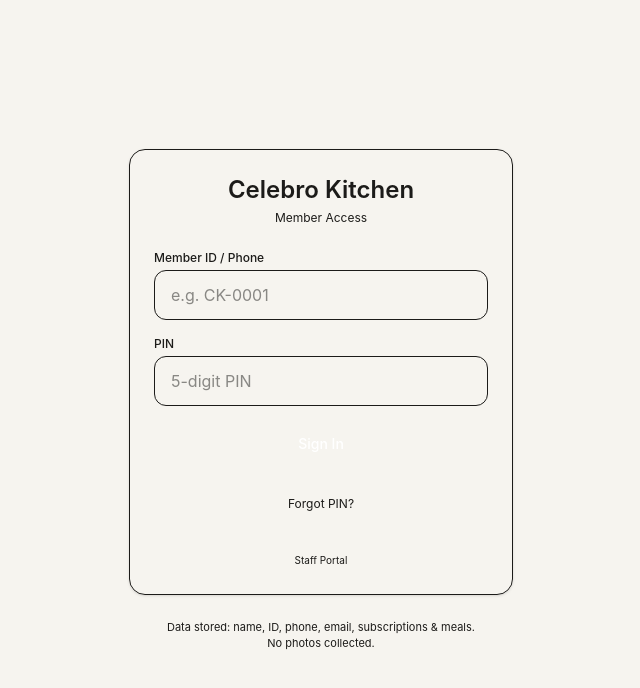
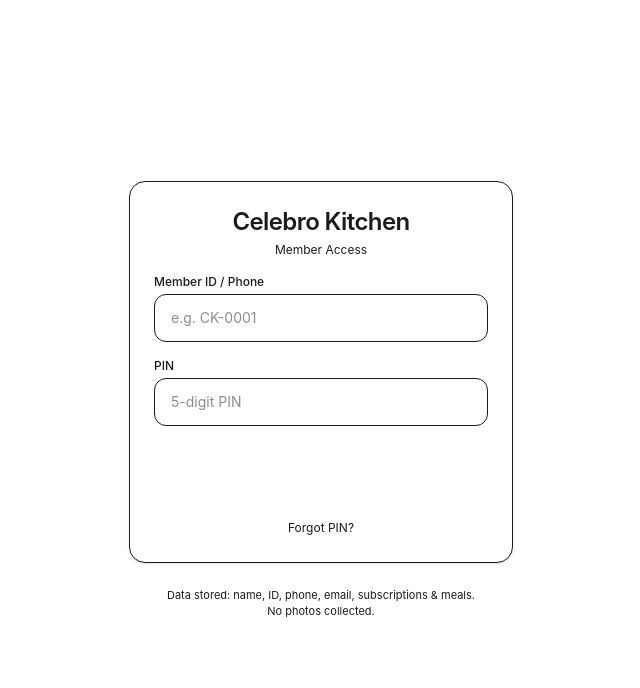
Before and after one commit to navinchaudharyshamli-arch/CelebroKitchen, a Next.js app: page /login in a window 1280 px wide. Shown: the top 688 px of the page, without its empty margins (319-959 px from the left). Built offline with nearby package versions, Linux system fonts and the light colour scheme.

Commit message:
Implement 4 fixes: skip logic end-to-end, clean white theme design tokens, 44-day range, hidden admin sign-in URL

```diff
--- /dev/null
+++ b/src/app/(admin)/admin/login/page.tsx
@@ -0,0 +1,81 @@
+'use client';
+
+import { useState } from 'react';
+
+export default function AdminPortalPage() {
+  const [email, setEmail] = useState('');
+  const [password, setPassword] = useState('');
+  const [error, setError] = useState('');
+  const [loading, setLoading] = useState(false);
+
+  const handleAdminLogin = async (e: React.FormEvent) => {
+    e.preventDefault();
+    setError('');
+    setLoading(true);
+
+    try {
+      const res = await fetch('/api/auth/admin-login', {
+        method: 'POST',
+        headers: { 'Content-Type': 'application/json' },
+        body: JSON.stringify({ email, password }),
+      });
+      const data = await res.json();
+      if (!res.ok || !data.success) {
+        setError(data.error || 'Invalid admin credentials');
+      } else {
+        window.location.href = '/admin';
+      }
+    } catch {
+      setError('An error occurred during sign in.');
+    } finally {
+      setLoading(false);
+    }
+  };
+
+  return (
+    <main className="min-h-screen flex flex-col justify-center items-center p-4 bg-bg text-ink">
+      <div className="w-full max-w-sm bg-surface p-6 rounded-2xl border border-line shadow-sm space-y-4">
+        <h1 className="text-2xl font-semibold text-center mb-1 tracking-tight">Celebro Kitchen</h1>
+        <p className="text-xs text-ink-2 text-center mb-4">Staff & Admin Management Portal</p>
+
+        {error && (
+          <div className="p-3 bg-danger/10 border border-danger/20 text-danger text-xs rounded-xl text-center">
+            {error}
+          </div>
+        )}
+
+        <form onSubmit={handleAdminLogin} className="space-y-4">
+          <div>
+            <label className="block text-xs font-medium text-ink-2 mb-1">Staff Email</label>
+            <input
+              type="email"
+              required
+              value={email}
+              onChange={(e) => setEmail(e.target.value)}
+              className="w-full h-12 px-4 bg-surface-2 border border-line rounded-xl text-ink focus:outline-none focus:ring-2 focus:ring-accent text-sm"
+              placeholder="admin@celebrokitchen.com"
+            />
+          </div>
+          <div>
+            <label className="block text-xs font-medium text-ink-2 mb-1">Password</label>
+            <input
+              type="password"
+              required
+              value={password}
+              onChange={(e) => setPassword(e.target.value)}
+              className="w-full h-12 px-4 bg-surface-2 border border-line rounded-xl text-ink focus:outline-none focus:ring-2 focus:ring-accent text-sm"
+              placeholder="Enter password"
+            />
+          </div>
+          <button
+            type="submit"
+            disabled={loading}
+            className="w-full h-12 bg-accent text-white font-medium text-sm rounded-xl hover:opacity-90 transition-opacity disabled:opacity-50"
+          >
+            {loading ? 'Signing in...' : 'Sign In as Admin'}
+          </button>
+        </form>
+      </div>
+    </main>
+  );
+}
--- a/src/app/(auth)/login/page.tsx
+++ b/src/app/(auth)/login/page.tsx
@@ -2,12 +2,10 @@
 
 import { useState } from 'react';
 
-export default function UnifiedLoginPage() {
-  const [mode, setMode] = useState<'member' | 'forgot' | 'admin'>('member');
+export default function MemberLoginPage() {
+  const [mode, setMode] = useState<'member' | 'forgot'>('member');
   const [memberCode, setMemberCode] = useState('');
   const [pin, setPin] = useState('');
-  const [email, setEmail] = useState('');
-  const [password, setPassword] = useState('');
   const [resetCode, setResetCode] = useState('');
   const [newPin, setNewPin] = useState('');
   const [step, setStep] = useState<'request' | 'verify'>('request');
@@ -28,36 +26,12 @@ export default function UnifiedLoginPage() {
       });
       const data = await res.json();
       if (!res.ok || !data.success) {
-        setError(data.error || 'Invalid credentials');
+        setError(data.error || 'Invalid Member ID or PIN');
       } else {
         window.location.href = '/today';
       }
     } catch {
       setError('An error occurred. Please try again.');
-    } finally {
-      setLoading(false);
-    }
-  };
-
-  const handleAdminLogin = async (e: React.FormEvent) => {
-    e.preventDefault();
-    setError('');
-    setLoading(true);
-
-    try {
-      const res = await fetch('/api/auth/admin-login', {
-        method: 'POST',
-        headers: { 'Content-Type': 'application/json' },
-        body: JSON.stringify({ email, password }),
-      });
-      const data = await res.json();
-      if (!res.ok || !data.success) {
-        setError(data.error || 'Invalid admin credentials');
-      } else {
-        window.location.href = '/admin';
-      }
-    } catch {
-      setError('An error occurred during sign in.');
     } finally {
       setLoading(false);
     }
@@ -70,16 +44,15 @@ export default function UnifiedLoginPage() {
     setLoading(true);
 
     try {
-      const res = await fetch('/api/auth/forgot', {
+      await fetch('/api/auth/forgot', {
         method: 'POST',
         headers: { 'Content-Type': 'application/json' },
         body: JSON.stringify({ identifier: memberCode }),
       });
-      const data = await res.json();
-      setMessage(data.message || 'If an account exists, a reset code was sent to the registered email.');
+      setMessage('If an account exists, a 6-digit code was sent to your registered email.');
       setStep('verify');
     } catch {
-      setMessage('If an account exists, a reset code was sent to the registered email.');
+      setMessage('If an account exists, a 6-digit code was sent to your registered email.');
       setStep('verify');
     } finally {
       setLoading(false);
@@ -114,27 +87,24 @@ export default function UnifiedLoginPage() {
 
   return (
     <main className="min-h-screen flex flex-col justify-center items-center p-4 bg-bg text-ink">
-      <div className="w-full max-w-sm bg-surface p-6 rounded-2xl border border-line shadow-sm">
-        <h1 className="text-2xl font-semibold text-center mb-1">Celebro Kitchen</h1>
-        <p className="text-xs text-ink-2 text-center mb-6">
-          {mode === 'member' && 'Member Access'}
-          {mode === 'forgot' && 'Reset PIN'}
-          {mode === 'admin' && 'Staff & Admin Access'}
+      <div className="w-full max-w-sm bg-surface p-6 rounded-2xl border border-line shadow-sm space-y-4">
+        <h1 className="text-2xl font-semibold text-center mb-1 tracking-tight">Celebro Kitchen</h1>
+        <p className="text-xs text-ink-2 text-center mb-4">
+          {mode === 'member' ? 'Member Access' : 'Reset PIN'}
         </p>
 
         {error && (
-          <div className="mb-4 p-3 bg-danger/10 border border-danger/20 text-danger text-xs rounded-xl text-center">
+          <div className="p-3 bg-danger/10 border border-danger/20 text-danger text-xs rounded-xl text-center">
             {error}
           </div>
         )}
 
         {message && (
-          <div className="mb-4 p-3 bg-ok/10 border border-ok/20 text-ok text-xs rounded-xl text-center">
+          <div className="p-3 bg-ok/10 border border-ok/20 text-ok text-xs rounded-xl text-center">
             {message}
           </div>
         )}
 
-        {/* Member Mode */}
         {mode === 'member' && (
           <form onSubmit={handleMemberLogin} className="space-y-4">
             <div>
@@ -144,7 +114,7 @@ export default function UnifiedLoginPage() {
                 required
                 value={memberCode}
                 onChange={(e) => setMemberCode(e.target.value)}
-                className="w-full px-4 py-3 bg-surface-2 border border-line rounded-xl text-ink focus:outline-none focus:ring-2 focus:ring-accent"
+                className="w-full h-12 px-4 bg-surface-2 border border-line rounded-xl text-ink focus:outline-none focus:ring-2 focus:ring-accent text-sm"
                 placeholder="e.g. CK-0001"
               />
             </div>
@@ -156,14 +126,14 @@ export default function UnifiedLoginPage() {
                 maxLength={6}
                 value={pin}
                 onChange={(e) => setPin(e.target.value)}
-                className="w-full px-4 py-3 bg-surface-2 border border-line rounded-xl text-ink focus:outline-none focus:ring-2 focus:ring-accent"
+                className="w-full h-12 px-4 bg-surface-2 border border-line rounded-xl text-ink focus:outline-none focus:ring-2 focus:ring-accent text-sm"
                 placeholder="5-digit PIN"
               />
             </div>
             <button
               type="submit"
               disabled={loading}
-              className="w-full py-3 bg-accent text-white font-medium text-sm rounded-xl hover:opacity-90 transition-opacity disabled:opacity-50"
+              className="w-full h-12 bg-accent text-white font-medium text-sm rounded-xl hover:opacity-90 transition-opacity disabled:opacity-50"
             >
               {loading ? 'Signing in...' : 'Sign In'}
             </button>
@@ -185,7 +155,6 @@ export default function UnifiedLoginPage() {
           </form>
         )}
 
-        {/* Forgot PIN Mode */}
         {mode === 'forgot' && (
           <div className="space-y-4">
             {step === 'request' ? (
@@ -197,14 +166,14 @@ export default function UnifiedLoginPage() {
                     required
                     value={memberCode}
                     onChange={(e) => setMemberCode(e.target.value)}
-                    className="w-full px-4 py-3 bg-surface-2 border border-line rounded-xl text-ink focus:outline-none focus:ring-2 focus:ring-accent"
+                    className="w-full h-12 px-4 bg-surface-2 border border-line rounded-xl text-ink focus:outline-none focus:ring-2 focus:ring-accent text-sm"
                     placeholder="e.g. CK-0001"
                   />
                 </div>
                 <button
                   type="submit"
                   disabled={loading}
-                  className="w-full py-3 bg-accent text-white font-medium text-sm rounded-xl hover:opacity-90 transition-opacity disabled:opacity-50"
+                  className="w-full h-12 bg-accent text-white font-medium text-sm rounded-xl hover:opacity-90 transition-opacity disabled:opacity-50"
                 >
                   {loading ? 'Sending code...' : 'Send Reset Code'}
                 </button>
@@ -219,8 +188,8 @@ export default function UnifiedLoginPage() {
                     maxLength={6}
                     value={resetCode}
                     onChange={(e) => setResetCode(e.target.value)}
-                    className="w-full px-4 py-3 bg-surface-2 border border-line rounded-xl text-ink focus:outline-none focus:ring-2 focus:ring-accent"
-                    placeholder="Enter code"
+                    className="w-full h-12 px-4 bg-surface-2 border border-line rounded-xl text-ink focus:outline-none focus:ring-2 focus:ring-accent text-sm"
+                    placeholder="Enter 6-digit code"
                   />
                 </div>
                 <div>
@@ -231,14 +200,14 @@ export default function UnifiedLoginPage() {
                     maxLength={6}
                     value={newPin}
                     onChange={(e) => setNewPin(e.target.value)}
-                    className="w-full px-4 py-3 bg-surface-2 border border-line rounded-xl text-ink focus:outline-none focus:ring-2 focus:ring-accent"
+                    className="w-full h-12 px-4 bg-surface-2 border border-line rounded-xl text-ink focus:outline-none focus:ring-2 focus:ring-accent text-sm"
                     placeholder="New PIN"
                   />
                 </div>
                 <button
                   type="submit"
                   disabled={loading}
-                  className="w-full py-3 bg-accent text-white font-medium text-sm rounded-xl hover:opacity-90 transition-opacity disabled:opacity-50"
+                  className="w-full h-12 bg-accent text-white font-medium text-sm rounded-xl hover:opacity-90 transition-opacity disabled:opacity-50"
                 >
                   {loading ? 'Updating PIN...' : 'Set New PIN'}
                 </button>
@@ -260,72 +229,6 @@ export default function UnifiedLoginPage() {
             </div>
           </div>
         )}
-
-        {/* Admin Mode */}
-        {mode === 'admin' && (
-          <form onSubmit={handleAdminLogin} className="space-y-4">
-            <div>
-              <label className="block text-xs font-medium text-ink-2 mb-1">Admin / Staff Email</label>
-              <input
-                type="email"
-                required
-                value={email}
-                onChange={(e) => setEmail(e.target.value)}
-                className="w-full px-4 py-3 bg-surface-2 border border-line rounded-xl text-ink focus:outline-none focus:ring-2 focus:ring-accent"
-                placeholder="admin@celebrokitchen.com"
-              />
-            </div>
-            <div>
-              <label className="block text-xs font-medium text-ink-2 mb-1">Password</label>
-              <input
-                type="password"
-                required
-                value={password}
-                onChange={(e) => setPassword(e.target.value)}
-                className="w-full px-4 py-3 bg-surface-2 border border-line rounded-xl text-ink focus:outline-none focus:ring-2 focus:ring-accent"
-                placeholder="Enter password"
-              />
-            </div>
-            <button
-              type="submit"
-              disabled={loading}
-              className="w-full py-3 bg-accent text-white font-medium text-sm rounded-xl hover:opacity-90 transition-opacity disabled:opacity-50"
-            >
-              {loading ? 'Signing in...' : 'Sign In as Staff / Admin'}
-            </button>
-
-            <div className="pt-2 text-center">
-              <button
-                type="button"
-                onClick={() => {
-                  setMode('member');
-                  setError('');
-                  setMessage('');
-                }}
-                className="text-xs text-ink-2 hover:underline"
-              >
-                Back to Member Sign In
-              </button>
-            </div>
-          </form>
-        )}
-
-        {/* Hidden discrete access trigger for Admin switch */}
-        {mode === 'member' && (
-          <div className="mt-8 text-center">
-            <button
-              type="button"
-              onClick={() => {
-                setMode('admin');
-                setError('');
-                setMessage('');
-              }}
-              className="text-[10px] text-ink-2/40 hover:text-ink-2 transition-colors"
-            >
-              Staff Portal
-            </button>
-          </div>
-        )}
       </div>
 
       <footer className="mt-6 text-[11px] text-ink-2 text-center max-w-xs">
--- a/src/app/globals.css
+++ b/src/app/globals.css
@@ -1,20 +1,20 @@
 @import "tailwindcss";
 
 :root {
-  --bg: #F6F4EF;
-  --surface: #FFFFFF;
-  --surface-2: #EFECE5;
-  --line: #E2DED4;
-  --ink: #1C1B19;
-  --ink-2: #6B665D;
-  --accent: #B4532A;
-  --ok: #3F7A4D;
-  --ok-soft: #E3EEDF;
-  --skip: #B7791F;
-  --skip-soft: #F5E8CC;
-  --extra: #2E6C70;
-  --closed: #9A958B;
-  --danger: #B3382C;
+  --bg: #FFFFFF;         /* Clean White Background */
+  --surface: #FFFFFF;    /* White Cards & Sheets */
+  --surface-2: #F5F5F3;  /* Subtle grey fills & empty squares */
+  --line: #E5E5E5;       /* 1px light grey borders */
+  --ink: #1C1B19;        /* Near-black text */
+  --ink-2: #6B665D;      /* Secondary grey text */
+  --accent: #B4532A;     /* Terracotta accent */
+  --ok: #3F7A4D;         /* Sage green for taken status */
+  --ok-soft: #E3EEDF;    /* Upcoming tick tint */
+  --skip: #B7791F;       /* Saffron / amber for skipped status */
+  --skip-soft: #F5E8CC;  /* Skipped tint */
+  --extra: #2E6C70;      /* Deep teal for extra meals */
+  --closed: #9A958B;     /* Closed day tint */
+  --danger: #B3382C;     /* Red for errors / destructive actions */
 }
 
 @media (prefers-color-scheme: dark) {
--- a/tailwind.config.ts
+++ b/tailwind.config.ts
@@ -1,3 +1,4 @@
+import '@tailwindcss/postcss';
 import type { Config } from "tailwindcss";
 
 const config: Config = {
```
Also changed, not shown: 1 other file (tests, documents, lock files or other folders).
